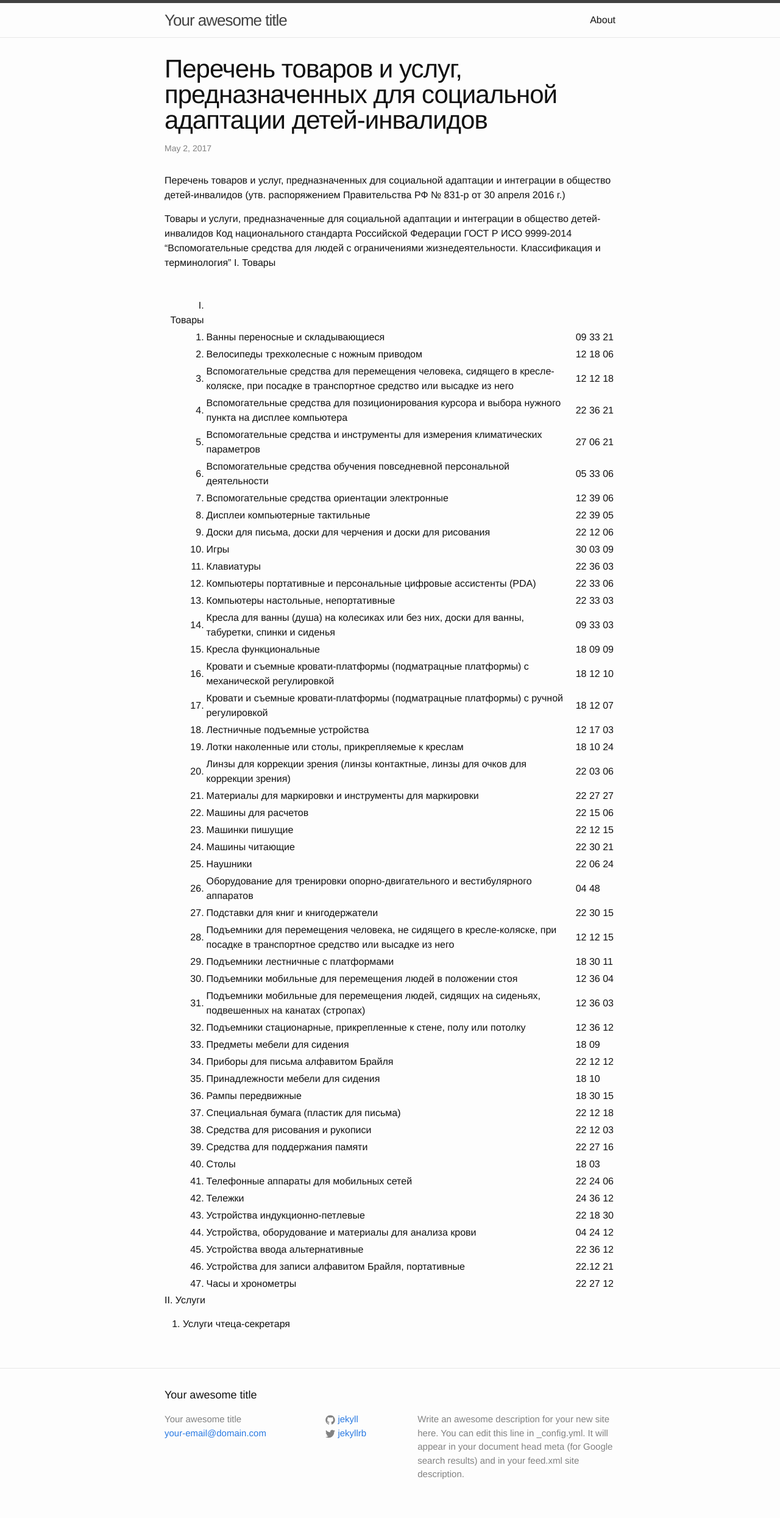
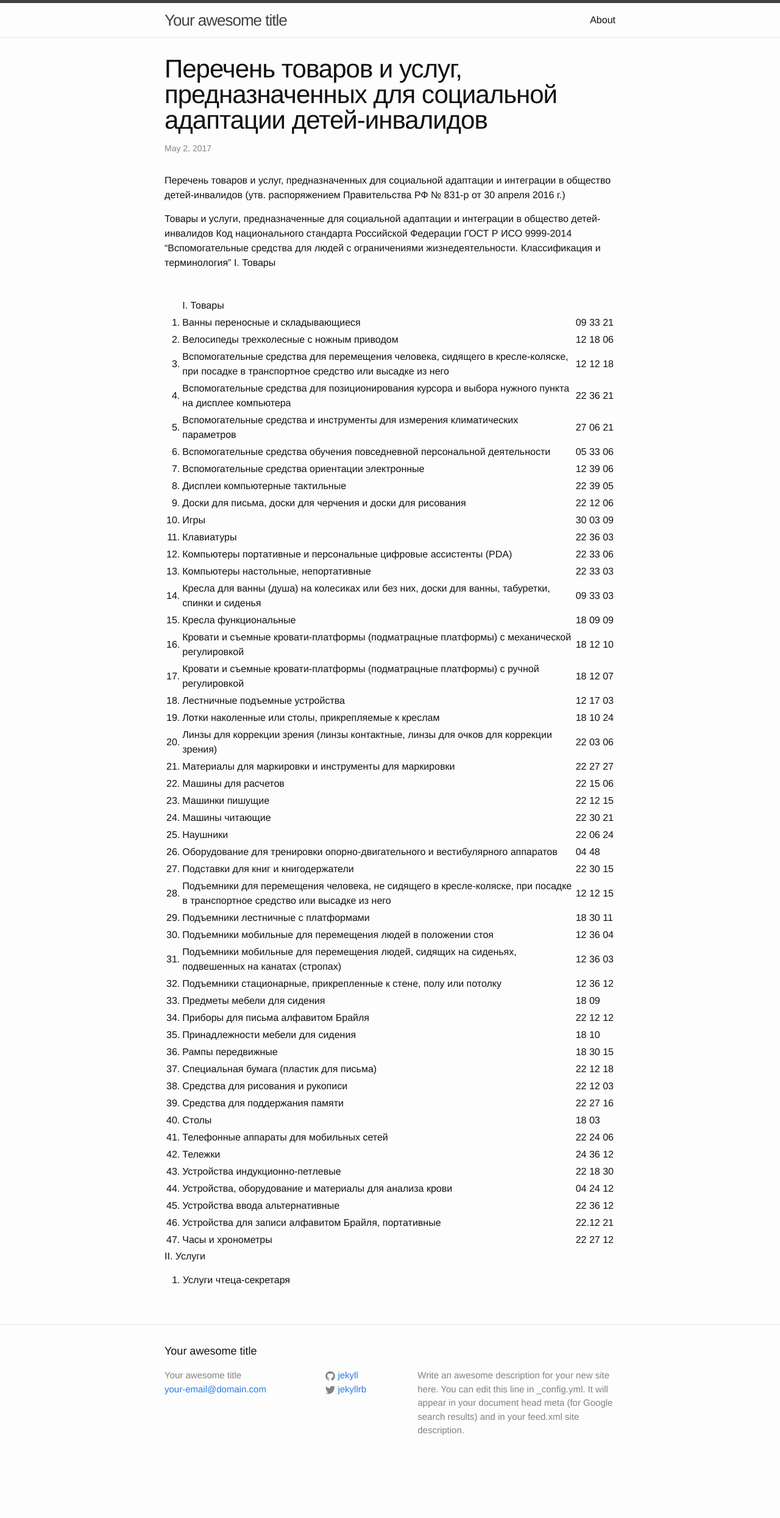
Before and after one commit to qboneteam/saranskmama, a Jekyll site: the page built from _posts/2017-05-02-tovari-i-uslugi-prednaznachennie-dlya-socialnoj-adaptacii-detej-invalidov.md, in a window 1280 px wide. Shown: the whole page at 61% size. Built offline with Jekyll 4.4.1, drawn with Linux system fonts in a browser that asks for light colours; after the commit the page ends 2417 px from its top, so only the background shows below that.

Commit message:
Some fix!

```diff
--- a/_posts/2017-05-02-tovari-i-uslugi-prednaznachennie-dlya-socialnoj-adaptacii-detej-invalidov.md
+++ b/_posts/2017-05-02-tovari-i-uslugi-prednaznachennie-dlya-socialnoj-adaptacii-detej-invalidov.md
@@ -12,7 +12,7 @@ I. Товары
 
  |     |    |     |
  |----:|----|:----|
- | I. Товары |
+ || I. Товары ||
  | 1. | Ванны переносные и складывающиеся | 09&nbsp;33&nbsp;21 |
  | 2. | Велосипеды трехколесные с ножным приводом | 12&nbsp;18&nbsp;06 |
  | 3. | Вспомогательные средства для перемещения человека, сидящего в кресле-коляске, при посадке в транспортное средство или высадке из него | 12&nbsp;12&nbsp;18 |
```
